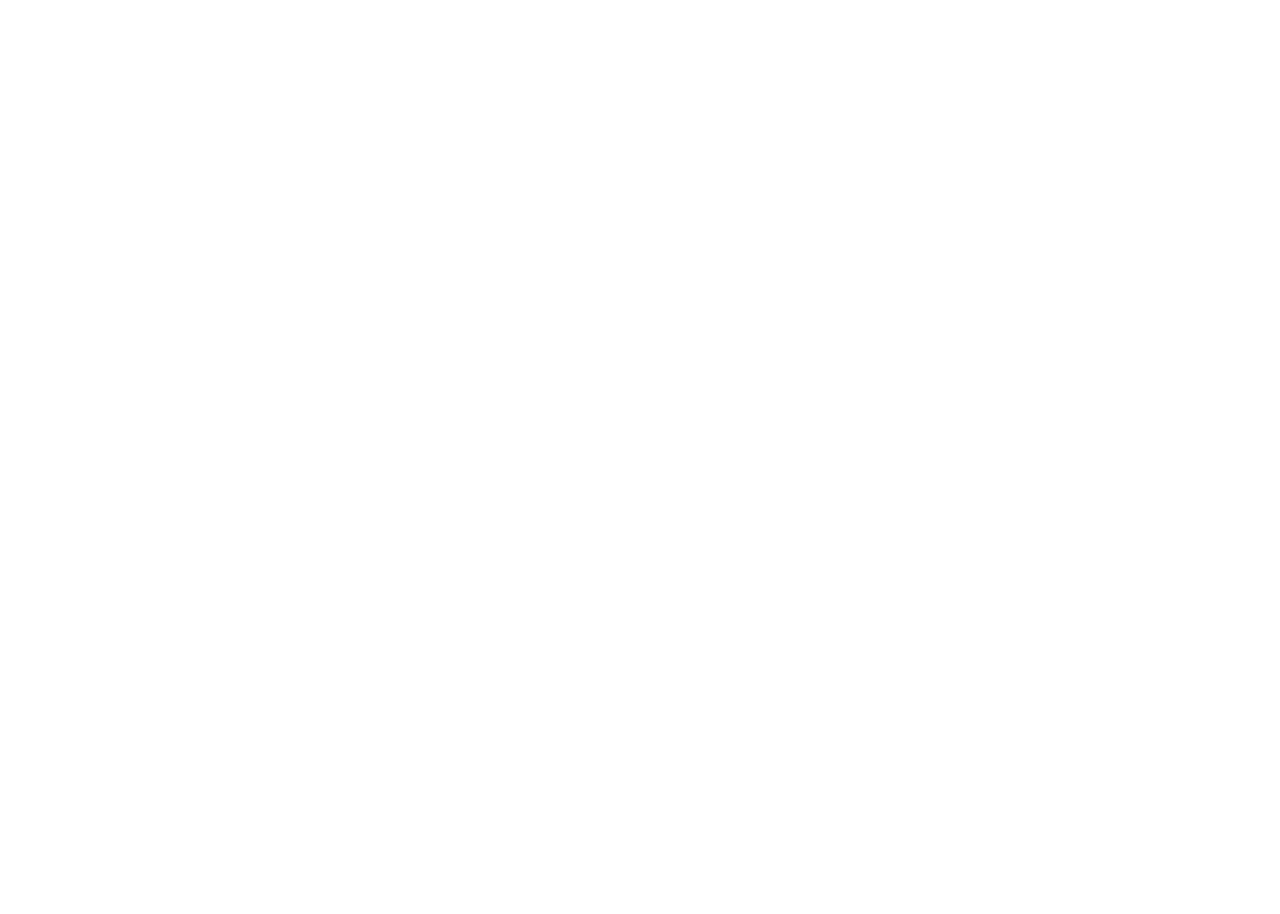
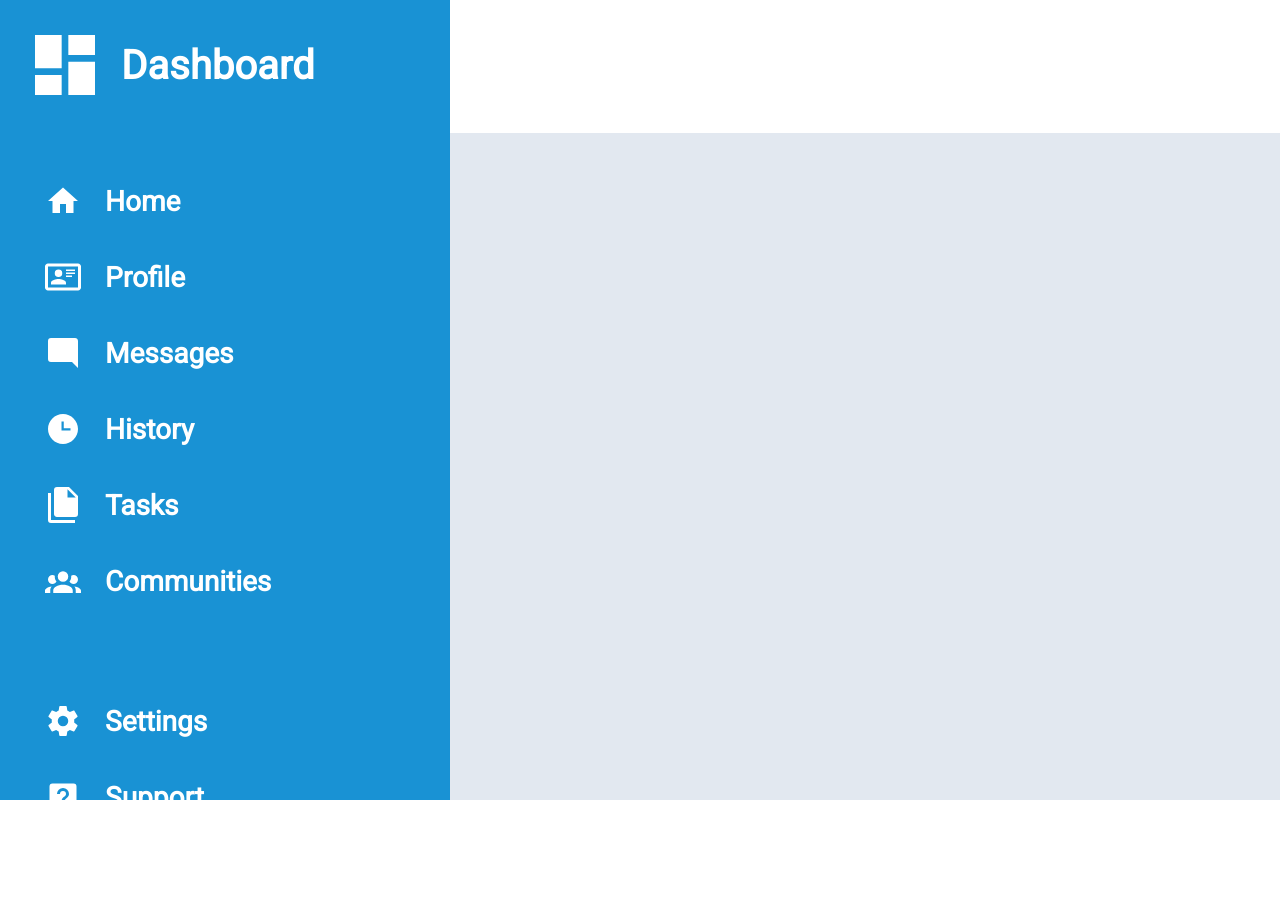
Before and after one commit to Louis-Matthew/Admin-Dashboard, a plain HTML site: page index.html in a window 1280 px wide. Before the commit the page ends 800 px from the top, so only its background shows below. Drawn offline with Linux system fonts and the light colour scheme.

Commit message:
update the index.html and style.css
basic layout of the page and the sidebar is styled accordingly, also Roboto
font family is used in this project so font files are also added.

```diff
--- a/index.html
+++ b/index.html
@@ -1,12 +1,121 @@
-<!DOCTYPE html>
+<!doctype html>
 <html lang="en">
-<head>
-    <meta charset="UTF-8">
-    <meta name="viewport" content="width=device-width, initial-scale=1.0">
+  <head>
+    <meta charset="UTF-8" />
+    <meta name="viewport" content="width=device-width, initial-scale=1.0" />
     <title>Admin Dashboard</title>
-    <link rel="stylesheet" href="style.css">
-</head>
-<body>
+    <link rel="stylesheet" href="style.css" />
+  </head>
+  <body>
+    <header></header>
+    <aside class="sidebar">
+      <div class="dashboard">
+        <svg xmlns="http://www.w3.org/2000/svg" viewBox="0 0 24 24">
+          <title>view-dashboard</title>
+          <path d="M13,3V9H21V3M13,21H21V11H13M3,21H11V15H3M3,13H11V3H3V13Z" />
+        </svg>
+        <span>Dashboard</span>
+      </div>
 
-</body>
+      <nav>
+        <ul class="nav-list">
+          <li>
+            <a href="#">
+              <svg xmlns="http://www.w3.org/2000/svg" viewBox="0 0 24 24">
+                <title>home</title>
+                <path d="M10,20V14H14V20H19V12H22L12,3L2,12H5V20H10Z" />
+              </svg>
+              Home
+            </a>
+          </li>
+          <li>
+            <a href="#">
+              <svg xmlns="http://www.w3.org/2000/svg" viewBox="0 0 24 24">
+                <title>card-account-details-outline</title>
+                <path
+                  d="M22,3H2C0.91,3.04 0.04,3.91 0,5V19C0.04,20.09 0.91,20.96 2,21H22C23.09,20.96 23.96,20.09 24,19V5C23.96,3.91 23.09,3.04 22,3M22,19H2V5H22V19M14,17V15.75C14,14.09 10.66,13.25 9,13.25C7.34,13.25 4,14.09 4,15.75V17H14M9,7A2.5,2.5 0 0,0 6.5,9.5A2.5,2.5 0 0,0 9,12A2.5,2.5 0 0,0 11.5,9.5A2.5,2.5 0 0,0 9,7M14,7V8H20V7H14M14,9V10H20V9H14M14,11V12H18V11H14"
+                />
+              </svg>
+              Profile
+            </a>
+          </li>
+          <li>
+            <a href="#">
+              <svg xmlns="http://www.w3.org/2000/svg" viewBox="0 0 24 24">
+                <title>message-reply</title>
+                <path
+                  d="M22,4C22,2.89 21.1,2 20,2H4A2,2 0 0,0 2,4V16A2,2 0 0,0 4,18H18L22,22V4Z"
+                />
+              </svg>
+              Messages
+            </a>
+          </li>
+          <li>
+            <a href="#">
+              <svg xmlns="http://www.w3.org/2000/svg" viewBox="0 0 24 24">
+                <title>clock-time-three</title>
+                <path
+                  d="M12 2C6.5 2 2 6.5 2 12C2 17.5 6.5 22 12 22C17.5 22 22 17.5 22 12S17.5 2 12 2M17 13H11V7H12.5V11.5H17V13Z"
+                />
+              </svg>
+              History
+            </a>
+          </li>
+          <li>
+            <a href="#">
+              <svg xmlns="http://www.w3.org/2000/svg" viewBox="0 0 24 24">
+                <title>file-multiple</title>
+                <path
+                  d="M15,7H20.5L15,1.5V7M8,0H16L22,6V18A2,2 0 0,1 20,20H8C6.89,20 6,19.1 6,18V2A2,2 0 0,1 8,0M4,4V22H20V24H4A2,2 0 0,1 2,22V4H4Z"
+                />
+              </svg>
+              Tasks
+            </a>
+          </li>
+          <li>
+            <a href="#">
+              <svg xmlns="http://www.w3.org/2000/svg" viewBox="0 0 24 24">
+                <title>account-group</title>
+                <path
+                  d="M12,5.5A3.5,3.5 0 0,1 15.5,9A3.5,3.5 0 0,1 12,12.5A3.5,3.5 0 0,1 8.5,9A3.5,3.5 0 0,1 12,5.5M5,8C5.56,8 6.08,8.15 6.53,8.42C6.38,9.85 6.8,11.27 7.66,12.38C7.16,13.34 6.16,14 5,14A3,3 0 0,1 2,11A3,3 0 0,1 5,8M19,8A3,3 0 0,1 22,11A3,3 0 0,1 19,14C17.84,14 16.84,13.34 16.34,12.38C17.2,11.27 17.62,9.85 17.47,8.42C17.92,8.15 18.44,8 19,8M5.5,18.25C5.5,16.18 8.41,14.5 12,14.5C15.59,14.5 18.5,16.18 18.5,18.25V20H5.5V18.25M0,20V18.5C0,17.11 1.89,15.94 4.45,15.6C3.86,16.28 3.5,17.22 3.5,18.25V20H0M24,20H20.5V18.25C20.5,17.22 20.14,16.28 19.55,15.6C22.11,15.94 24,17.11 24,18.5V20Z"
+                />
+              </svg>
+              Communities
+            </a>
+          </li>
+        </ul>
+
+        <ul class="nav-list">
+          <li>
+            <a href="#">
+              <svg xmlns="http://www.w3.org/2000/svg" viewBox="0 0 24 24">
+                <title>cog</title>
+                <path
+                  d="M12,15.5A3.5,3.5 0 0,1 8.5,12A3.5,3.5 0 0,1 12,8.5A3.5,3.5 0 0,1 15.5,12A3.5,3.5 0 0,1 12,15.5M19.43,12.97C19.47,12.65 19.5,12.33 19.5,12C19.5,11.67 19.47,11.34 19.43,11L21.54,9.37C21.73,9.22 21.78,8.95 21.66,8.73L19.66,5.27C19.54,5.05 19.27,4.96 19.05,5.05L16.56,6.05C16.04,5.66 15.5,5.32 14.87,5.07L14.5,2.42C14.46,2.18 14.25,2 14,2H10C9.75,2 9.54,2.18 9.5,2.42L9.13,5.07C8.5,5.32 7.96,5.66 7.44,6.05L4.95,5.05C4.73,4.96 4.46,5.05 4.34,5.27L2.34,8.73C2.21,8.95 2.27,9.22 2.46,9.37L4.57,11C4.53,11.34 4.5,11.67 4.5,12C4.5,12.33 4.53,12.65 4.57,12.97L2.46,14.63C2.27,14.78 2.21,15.05 2.34,15.27L4.34,18.73C4.46,18.95 4.73,19.03 4.95,18.95L7.44,17.94C7.96,18.34 8.5,18.68 9.13,18.93L9.5,21.58C9.54,21.82 9.75,22 10,22H14C14.25,22 14.46,21.82 14.5,21.58L14.87,18.93C15.5,18.67 16.04,18.34 16.56,17.94L19.05,18.95C19.27,19.03 19.54,18.95 19.66,18.73L21.66,15.27C21.78,15.05 21.73,14.78 21.54,14.63L19.43,12.97Z"
+                />
+              </svg>
+              Settings
+            </a>
+          </li>
+          <li>
+            <a href="#">
+              <svg xmlns="http://www.w3.org/2000/svg" viewBox="0 0 24 24">
+                <title>help-box</title>
+                <path
+                  d="M11,18H13V16H11V18M12,6A4,4 0 0,0 8,10H10A2,2 0 0,1 12,8A2,2 0 0,1 14,10C14,12 11,11.75 11,15H13C13,12.75 16,12.5 16,10A4,4 0 0,0 12,6M5,3H19A2,2 0 0,1 21,5V19A2,2 0 0,1 19,21H5A2,2 0 0,1 3,19V5A2,2 0 0,1 5,3Z"
+                />
+              </svg>
+              Support
+            </a>
+          </li>
+          <li><a href="#">
+            <svg xmlns="http://www.w3.org/2000/svg" viewBox="0 0 24 24"><title>shield-check</title><path d="M10,17L6,13L7.41,11.59L10,14.17L16.59,7.58L18,9M12,1L3,5V11C3,16.55 6.84,21.74 12,23C17.16,21.74 21,16.55 21,11V5L12,1Z" /></svg>
+            Privacy
+          </a></li>
+        </ul>
+      </nav>
+    </aside>
+
+    <main></main>
+  </body>
 </html>
--- a/style.css
+++ b/style.css
@@ -0,0 +1,106 @@
+*{
+    padding: 0;
+    margin: 0;
+    box-sizing: border-box;
+}
+
+:root{
+    --primary-blue: #1992D4;
+    --bg-color: #E2E8F0;
+    --white-color: #FFFFFF;
+    --accent: #F0B429;
+    --text-color: #000000;
+    --mutes-text-color: #636363;
+}
+
+@font-face {
+    font-family: 'Roboto';
+    src: url('fonts/Roboto-Italic.woff2') format('woff2');
+    font-weight: normal;
+    font-style: italic;
+    font-display: swap;
+}
+
+@font-face {
+    font-family: 'Roboto';
+    src: url('fonts/Roboto-Regular.woff2') format('woff2');
+    font-weight: normal;
+    font-style: normal;
+    font-display: swap;
+}
+
+body{
+    height: 100vh;
+    font-family: "Roboto", sans-serif;
+    display: grid;
+    grid-template-columns:  450px 1fr;
+    grid-template-rows: 1fr 5fr;
+}
+
+header{
+    background-color: var(--white-color);
+}
+
+.sidebar{
+    background-color: var(--primary-blue);
+    grid-column: 1;
+    grid-row: 1 / 3;
+    color: var(--white-color);
+    padding: 25px;
+}
+
+.dashboard{
+    display: flex;
+    align-items: center;
+    gap: 16px;
+    margin-bottom: 3rem;
+}
+
+.dashboard svg{
+    width: 80px;
+    height: 80px;
+    fill: currentColor;
+}
+
+.dashboard span{
+    font-size: 2.5rem;
+    font-weight: bold;
+}
+
+nav{
+    display: flex;
+    flex-direction: column;
+    gap: 4rem;
+    padding: 10px;
+}
+
+.nav-list li {
+    list-style: none;
+}
+
+.nav-list a{
+    text-decoration: none;
+    color: var(--white-color);
+    display: flex;
+    align-items: center;
+    gap: 24px;
+    font-size: 1.75rem;
+    font-weight: 700;
+    padding: 20px 10px;
+    border-radius: 16px;
+    transition: all 0.2s ease;
+}
+
+.nav-list a:hover{
+    background-color: rgba(25, 135, 194, 0.911);
+}
+
+.nav-list svg{
+    width: 36px;
+    height: 36px;
+    fill: currentColor;
+}
+
+main{
+    background-color: var(--bg-color);
+}
```
Also changed, not shown: fonts/Roboto-Italic.woff2 (added), fonts/Roboto-Regular.woff2 (added).
